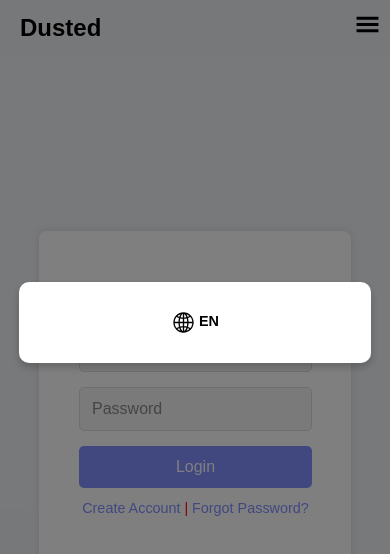
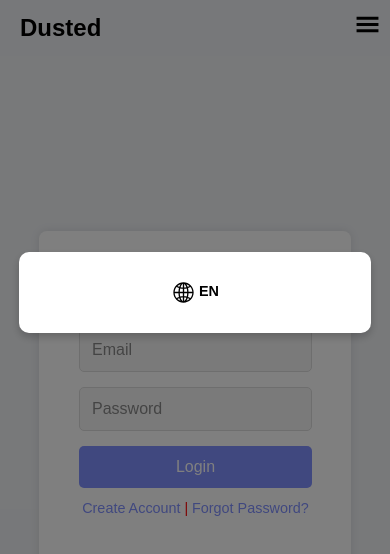
Before and after one commit to jaejunshin96/Dusted, a React (Vite) app in the folder frontend/: page /login in a window 390 px wide. Both pictures are taken after a click on the element 367 px from the left and 28 px from the top of the page. Shown: the top 554 px of the page. Built offline with nearby package versions, Linux system fonts and the light colour scheme; no server answers.

Commit message:
fix(header): language switch

```diff
--- a/frontend/src/components/Header.module.css
+++ b/frontend/src/components/Header.module.css
@@ -158,8 +158,11 @@
 
   /* Mobile Popup Menu */
   .mobileMenu {
+    position: relative;
+    top: -130px;
     background-color: white;
     width: 80%;
+    height: auto;
     max-width: 350px;
     padding: 20px;
     border-radius: 10px;
@@ -168,8 +171,5 @@
     gap: 15px;
     box-shadow: 0 4px 8px rgba(0, 0, 0, 0.2);
     animation: slideDown 0.3s ease;
-
-    position: relative; /* Make sure it's positioned correctly */
-    top: -100px; /* Move it up by 100px */
   }
 }
--- a/frontend/src/components/Header.tsx
+++ b/frontend/src/components/Header.tsx
@@ -5,6 +5,7 @@ import LogoutButton from "./LogoutButton";
 import { useTranslation } from "react-i18next";
 import { IoIosGlobe } from "react-icons/io";
 import { GiHamburgerMenu } from "react-icons/gi";
+import { FaExchangeAlt } from "react-icons/fa";
 
 const Header: React.FC = () => {
   const { t, i18n } = useTranslation();
@@ -18,7 +19,7 @@ const Header: React.FC = () => {
 
   const handleLanguageChange = (lang: string) => {
     i18n.changeLanguage(lang);
-    localStorage.setItem("language", lang); // Persist user choice
+    localStorage.setItem("language", lang);
     setShowDropdown(false);
   };
 
@@ -52,7 +53,7 @@ const Header: React.FC = () => {
         <div
           className={styles.languageSwitcher}
           onClick={() => setShowDropdown(!showDropdown)}
-          ref={dropdownRef}
+          ref={showMobileMenu ? () => {} : dropdownRef}
         >
           <IoIosGlobe size={25} />
           <span className={styles.languageLabel}>{currentLanguage}</span>
@@ -88,13 +89,16 @@ const Header: React.FC = () => {
             >
               <IoIosGlobe size={25} />
               <span className={styles.languageLabel}>{currentLanguage}</span>
-              {showDropdown && (
-                <div className={styles.languageDropdown}>
-                  <button onClick={() => handleLanguageChange("en")}>English</button>
-                  <button onClick={() => handleLanguageChange("ko")}>한국어</button>
-                </div>
-              )}
             </div>
+            {showDropdown && (
+              <div
+                className={styles.languageSwitcher}
+                onClick={() => handleLanguageChange(i18n.language === "en" ? "ko" : "en")}
+              >
+                <FaExchangeAlt size={25} />
+                <span className={styles.languageLabel}>{i18n.language === "en" ? "한국어" : "English"}</span>
+              </div>
+            )}
           </div>
         </div>
       )}
--- a/frontend/src/pages/ReviewCollectionPage.module.css
+++ b/frontend/src/pages/ReviewCollectionPage.module.css
@@ -79,7 +79,8 @@ p {
 	border-radius: 8px;
 	width: clamp(150px, 15vw, 250px); /* Min: 150px, Max: 250px, Responsive scaling */
 	height: clamp(200px, 40vh, 300px); /* Min: 200px, Max: 300px, Responsive scaling */
-	transition: transform 0.2s;
+	transition: transform 0.2s, box-shadow 0.2s;
+	box-shadow: 0 4px 12px rgba(0, 0, 0, 0.4);
 }
 
 .card:hover {
@@ -159,6 +160,7 @@ p {
 		display: flex;
 		flex-direction: column;
 		align-items: center;
+		box-shadow: none;
 	}
 	.cardTitle {
     visibility: hidden; /* Hides the text but preserves space */
```
